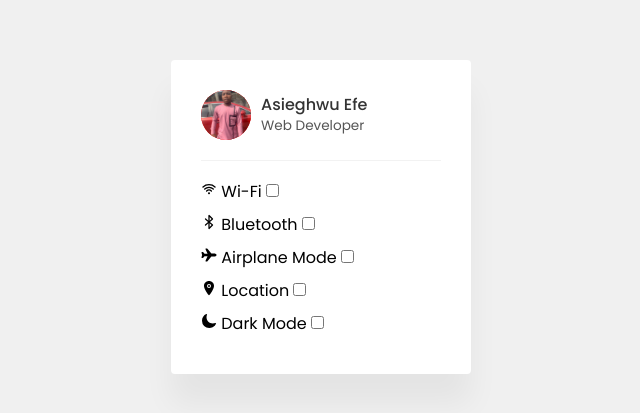
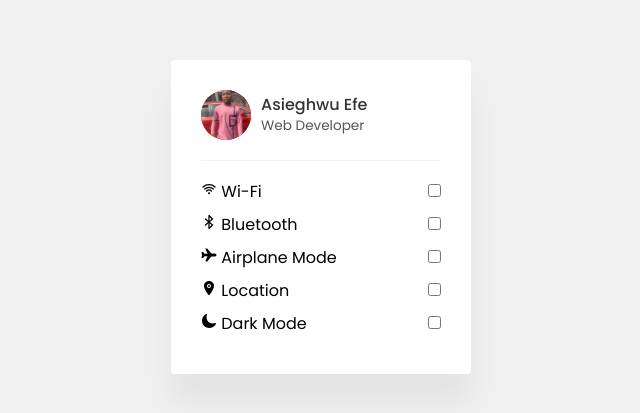
Before and after one commit to gift56/Customize-Setting-Checkbox, a plain HTML site: page index.html in a window 1280 px wide. Shown: the part 183-596 px from the top of the page, without its empty margins (319-959 px from the left). Drawn offline with nearby package versions, Linux system fonts and the light colour scheme; a web font is replaced by a local one.

Commit message:
stying menu li labels

```diff
--- a/style.css
+++ b/style.css
@@ -54,12 +54,17 @@ body {
     font-size: 0.85rem;
     font-weight: 400;
 }
-.menu{
+.menu {
     position: relative;
     margin-top: 20px;
     padding-top: 10px;
     border-top: 1px solid rgba(0, 0, 0, 0.05);
 }
-.menu li{
+.menu li {
     margin: 8px 0;
 }
+.menu li label {
+    position: relative;
+    display: flex;
+    justify-content: space-between;
+}
```
